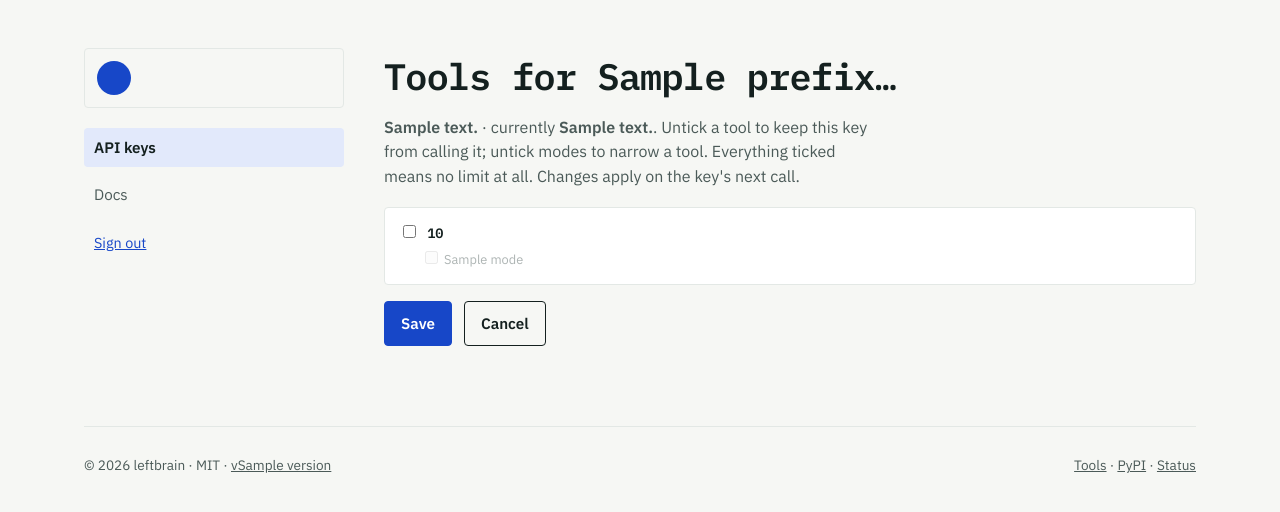
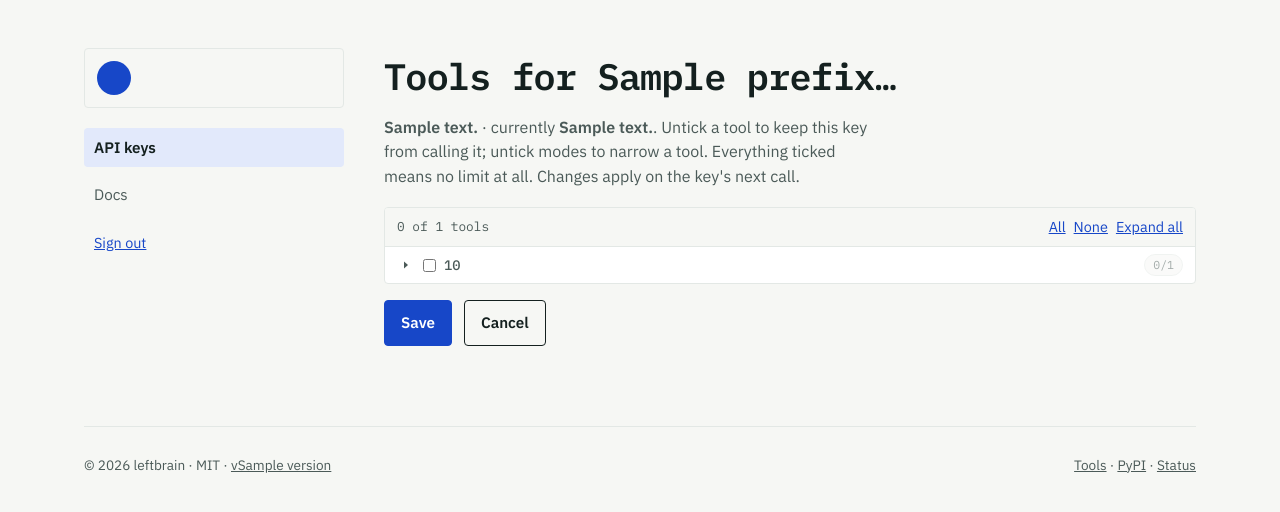
Before and after one commit to Lazy-Coder-03/leftbrain, a Python web app: template src/leftbrain/web/templates/key_scope.html in a window 1280 px wide. Shown: the part 83-595 px from the top of the page. Run offline with Jinja, Linux system fonts and the light colour scheme; the template is opened without the code that fills it: most values are stand-ins (such as "Sample title", 1, 10 or a date in 2020).

Commit message:
web: make the per-key tool scope a tree
Eighteen tools in a three-column grid of blocks, each column running to a different
height, so a tool's modes wrapped into a shape that had nothing to do with the tool above
it and the whole panel read as ragged.

One full-width row per tool now, with a disclosure triangle, the tool name, and a
picked/total count; its modes are collapsible children indented under a guide line, laid
out in an auto-filling grid so they wrap into columns rather than a run-on line.

- A tool with some but not all of its modes gets an indeterminate checkbox and a
  highlighted count, and starts expanded - a partial scope is the one worth seeing without
  a click.
- Unticking the last mode turns the tool off; ticking any mode turns it back on. Ticking a
  tool restores every mode, because 'all of it' is the useful default and narrowing from
  there is one more click.
- All / None / Expand all in a sticky header, with a live count.
- The counts are rendered by the server, so a key's scope is readable with JavaScript off,
  which the tests assert.

Keeps the existing behaviour that unticking a tool disables its mode boxes: a disabled
checkbox is not posted, and 'no modes' has to mean 'not this tool' rather than 'this tool,
with nothing'.

```diff
--- a/src/leftbrain/web/static/site.css
+++ b/src/leftbrain/web/static/site.css
@@ -56,13 +56,34 @@ table.keys{width:100%;border-collapse:collapse;font-size:.92rem}table.keys th{te
 .pill{display:inline-block;padding:2px 8px;border-radius:999px;font-size:.72rem;font-family:var(--mono);border:1px solid currentColor}.pill.ok{color:var(--good)}.pill.off{color:var(--ink2)}.pill.soon{color:var(--bad)}
 .newkey{display:flex;gap:10px;margin:18px 0}.newkey input,.newkey select{font:inherit;padding:10px 12px;border:1px solid var(--line);border-radius:var(--radius);background:var(--bg);color:var(--ink)}.newkey input{flex:1}.newkey select{font-family:var(--mono);font-size:.88rem}
 .hint.warn{color:var(--bad)}.hint.warn a{color:inherit}.newkey+.hint.warn{margin:-8px 0 14px}.hint[hidden]{display:none}
-/* per-key tool scope: the grid on the create form (collapsed) and on the edit page */
-.newkey{flex-wrap:wrap}.newkey .scope-pick{flex-basis:100%;font-size:.92rem}.scope-pick summary{cursor:pointer;color:var(--ink2)}.scope-pick summary .hint{margin-left:6px}.scope-pick>.hint{margin:8px 0 0;font-family:var(--body);font-size:.85rem}
-.scope{display:grid;grid-template-columns:repeat(3,1fr);gap:12px 18px;margin:12px 0 4px;padding:14px;border:1px solid var(--line2);border-radius:var(--radius);background:var(--bg2)}
-.scope-tool{display:grid;gap:4px;align-content:start}.scope-tool>label{font-family:var(--mono);font-weight:600;font-size:.85rem}.scope label{cursor:pointer}
-.scope-modes{display:flex;flex-wrap:wrap;gap:2px 10px;padding-left:22px;font-size:.8rem;color:var(--ink2)}.scope-modes label{white-space:nowrap}.scope-modes label:has(input:disabled){opacity:.45}
+/* per-key tool scope: a tree, one row per tool with its modes as children */
+.newkey{flex-wrap:wrap}.newkey .scope-pick{flex-basis:100%;font-size:.92rem}.scope-pick summary{cursor:pointer;color:var(--ink2)}.scope-pick summary::marker{color:var(--line)}
+.scope{margin:12px 0 4px;border:1px solid var(--line2);border-radius:var(--radius);background:var(--bg2);max-height:min(60vh,620px);overflow:auto}
+.scope .node{border-bottom:1px solid var(--line2)}.scope .node:last-child{border-bottom:0}
+.scope .row{display:flex;align-items:center;gap:8px;padding:7px 12px;min-height:34px}
+.scope .row:hover{background:var(--bg)}
+.scope .twisty{display:grid;place-items:center;width:18px;height:18px;flex:0 0 18px;border:0;background:none;padding:0;color:var(--ink2);border-radius:3px}
+.scope .twisty:hover{background:var(--line2);color:var(--ink)}
+.scope .twisty svg{transition:transform .12s ease}
+.scope .node[aria-expanded="true"]>.row .twisty svg{transform:rotate(90deg)}
+.scope .twisty.spacer{pointer-events:none}
+.scope .name{display:flex;align-items:center;gap:8px;font-family:var(--mono);font-weight:600;font-size:.86rem;cursor:pointer;flex:1 1 auto;min-width:0}
+.scope .name span{overflow:hidden;text-overflow:ellipsis}
+.scope .count{font-family:var(--mono);font-size:.72rem;color:var(--ink2);background:var(--bg);border:1px solid var(--line2);border-radius:999px;padding:1px 8px;flex:0 0 auto;font-variant-numeric:tabular-nums}
+.scope .node.partial>.row .count{color:var(--accent);border-color:var(--accent-soft);background:var(--accent-soft)}
+.scope .node.off>.row .name{color:var(--ink2);font-weight:500}
+.scope .node.off>.row .count{opacity:.5}
+/* children: indented under a guide line, the way a file tree reads */
+.scope .kids{display:none;grid-template-columns:repeat(auto-fill,minmax(148px,1fr));gap:2px 12px;padding:2px 12px 10px 38px;margin-left:19px;border-left:1px solid var(--line2)}
+.scope .node[aria-expanded="true"]>.kids{display:grid}
+.scope .mode{display:flex;align-items:center;gap:7px;font-size:.8rem;color:var(--ink2);cursor:pointer;padding:3px 6px;border-radius:3px;white-space:nowrap}
+.scope .mode:hover{background:var(--bg)}
+.scope .mode input:disabled+span{opacity:.45}
+.scope input[type=checkbox]{flex:0 0 auto;margin:0;accent-color:var(--accent)}
+.scope .tools-head{display:flex;align-items:center;gap:12px;padding:8px 12px;border-bottom:1px solid var(--line2);background:var(--bg);position:sticky;top:0;z-index:1;font-size:.85rem}
+.scope .tools-head .grow{margin-left:auto;display:flex;gap:8px}
 .lede.sm{font-size:1rem;margin:10px 0 18px}.scopeform .cta{margin-top:16px}td .tools{font-size:.85rem;color:var(--ink2)}
-@media (max-width:860px){.scope{grid-template-columns:1fr 1fr}}
+@media (max-width:640px){.scope .kids{grid-template-columns:1fr 1fr;padding-left:30px}}
 .keybar .hint.expiry{margin-left:0;flex-basis:100%;font-family:var(--body)}
 .reveal{margin:0 0 18px;padding:16px;border:1px dashed var(--accent);border-radius:var(--radius);background:var(--accent-soft);position:relative}.reveal code{display:block;font-size:1rem;margin:8px 0;word-break:break-all}.reveal .note code{display:inline;font-size:inherit;margin:0}.reveal .note{font-size:.85rem;color:var(--ink2)}.reveal .copy{position:absolute;top:12px;right:12px}
 /* docs */
--- a/src/leftbrain/web/static/site.js
+++ b/src/leftbrain/web/static/site.js
@@ -55,14 +55,92 @@
     lifetime.addEventListener('change', syncWarning); syncWarning();
   }
 
-  // tool scope grid: unticking a tool disables its modes (disabled boxes are not posted); ticking it back ticks them all
+  // tool scope tree: a tool row with its modes as collapsible children. Unticking a tool
+  // disables its modes, because a disabled checkbox is not posted and "no modes" has to
+  // mean "not this tool" rather than "this tool, with nothing".
   $$('[data-scope-grid]').forEach(function (grid) {
-    var summary = grid.parentNode.querySelector('[data-scope-summary]'), tools = $$('input[data-tool]', grid);
-    function sync(tool, ticked) {
-      $$('input[data-of="' + tool.getAttribute('data-tool') + '"]', grid).forEach(function (m) { m.disabled = !tool.checked; if (ticked) m.checked = true; });
-      if (summary) { var n = tools.filter(function (t) { return t.checked; }).length; summary.textContent = n === tools.length ? 'all tools' : n === 1 ? '1 tool' : n + ' of ' + tools.length + ' tools'; }
+    var summary = grid.parentNode.querySelector('[data-scope-summary]');
+    var tools = $$('input[data-tool]', grid);
+
+    function modesOf(tool) { return $$('input[data-of="' + tool.getAttribute('data-tool') + '"]', grid); }
+
+    function paint(node, tool) {
+      var modes = modesOf(tool), on = tool.checked;
+      var picked = modes.filter(function (m) { return m.checked; }).length;
+      node.classList.toggle('off', !on);
+      // A tool with some but not all of its modes is neither ticked nor unticked, and the
+      // checkbox says so rather than rounding to one of them.
+      tool.indeterminate = on && modes.length > 0 && picked > 0 && picked < modes.length;
+      node.classList.toggle('partial', tool.indeterminate);
+      var count = node.querySelector('[data-count]');
+      if (count) count.textContent = (on ? picked : 0) + '/' + modes.length;
     }
-    tools.forEach(function (t) { t.addEventListener('change', function () { sync(t, t.checked); }); sync(t, false); });
+
+    var headCount = grid.querySelector('[data-scope-count]');
+    function total() {
+      var n = tools.filter(function (t) { return t.checked; }).length;
+      var text = n === tools.length ? 'all tools' : n === 1 ? '1 tool' : n + ' of ' + tools.length + ' tools';
+      if (summary) summary.textContent = text;
+      if (headCount) headCount.textContent = n === tools.length ? 'All ' + tools.length + ' tools' : text;
+    }
+
+    grid.addEventListener('click', function (e) {
+      var t = e.target.closest && e.target.closest('[data-twisty]');
+      if (!t) return;
+      var node = t.closest('[data-node]');
+      node.setAttribute('aria-expanded', node.getAttribute('aria-expanded') !== 'true');
+    });
+
+    grid.addEventListener('change', function (e) {
+      var box = e.target;
+      if (box.hasAttribute('data-tool')) {
+        // Ticking a tool back on restores every mode: the useful default is "all of it",
+        // and narrowing from there is one more click.
+        modesOf(box).forEach(function (m) { m.disabled = !box.checked; if (box.checked) m.checked = true; });
+        paint(box.closest('[data-node]'), box);
+      } else if (box.hasAttribute('data-of')) {
+        var node = box.closest('[data-node]'), tool = node.querySelector('input[data-tool]');
+        var modes = modesOf(tool);
+        // Unticking the last mode is how you turn the tool off; ticking one turns it back on.
+        if (!modes.some(function (m) { return m.checked; })) { tool.checked = false; modes.forEach(function (m) { m.disabled = true; }); }
+        else if (!tool.checked) { tool.checked = true; modes.forEach(function (m) { m.disabled = false; }); }
+        paint(node, tool);
+      } else return;
+      total();
+    });
+
+    function setAll(on) {
+      tools.forEach(function (t) {
+        t.checked = on;
+        modesOf(t).forEach(function (m) { m.disabled = !on; m.checked = on; });
+        paint(t.closest('[data-node]'), t);
+      });
+      total();
+    }
+    var head = grid.querySelector('.tools-head');
+    if (head) {
+      head.addEventListener('click', function (e) {
+        var b = e.target.closest && e.target.closest('button');
+        if (!b) return;
+        if (b.hasAttribute('data-all')) setAll(true);
+        else if (b.hasAttribute('data-none')) setAll(false);
+        else if (b.hasAttribute('data-expand')) {
+          var nodes = $$('[data-node]', grid).filter(function (n) { return n.querySelector('.kids'); });
+          var open = nodes.every(function (n) { return n.getAttribute('aria-expanded') === 'true'; });
+          nodes.forEach(function (n) { n.setAttribute('aria-expanded', !open); });
+          b.textContent = open ? 'Expand all' : 'Collapse all';
+        }
+      });
+    }
+
+    // A tool that is off, or only partly on, is worth seeing without a click.
+    tools.forEach(function (t) {
+      var node = t.closest('[data-node]');
+      modesOf(t).forEach(function (m) { m.disabled = !t.checked; });
+      paint(node, t);
+      if (node.classList.contains('partial')) node.setAttribute('aria-expanded', 'true');
+    });
+    total();
   });
 
   // docs key picker: choosing a key reloads the page with that key filled in
--- a/src/leftbrain/web/templates/_scope_grid.html
+++ b/src/leftbrain/web/templates/_scope_grid.html
@@ -1,10 +1,34 @@
-{# The tool grid: one box per tool, its modes indented beneath. Everything ticked when `scope_of` is none. #}
+{# The tool scope, as a tree: one row per tool, its modes as collapsible children.
+   Everything ticked when `scope_of` is none. #}
 <input type="hidden" name="scope_form" value="1">
-<div class="scope" data-scope-grid>
+<div class="scope" data-scope-grid role="tree" aria-label="Tools this key may call">
+  <div class="tools-head">
+    <span class="hint" data-scope-count></span>
+    <span class="grow">
+      <button type="button" class="linklike" data-all>All</button>
+      <button type="button" class="linklike" data-none>None</button>
+      <button type="button" class="linklike" data-expand>Expand all</button>
+    </span>
+  </div>
   {% for tool, modes in catalogue.items() %}{% set on = scope_of is none or tool in scope_of.tools %}
-  <div class="scope-tool">
-    <label><input type="checkbox" name="scope" value="{{ tool }}" data-tool="{{ tool }}"{% if on %} checked{% endif %}> <span>{{ tool }}</span></label>
-    {% if modes %}<div class="scope-modes">{% for m in modes %}<label><input type="checkbox" name="scope" value="{{ tool }}:{{ m }}" data-of="{{ tool }}"{% if on and (scope_of is none or scope_of.tools[tool] is none or m in scope_of.tools[tool]) %} checked{% endif %}{% if not on %} disabled{% endif %}> {{ m }}</label>{% endfor %}</div>{% endif %}
+  {%- set picked = [] -%}
+  {%- for m in modes -%}{%- if on and (scope_of is none or scope_of.tools[tool] is none or m in scope_of.tools[tool]) -%}{{ picked.append(m) or "" }}{%- endif -%}{%- endfor -%}
+  <div class="node{% if not modes %} leaf{% endif %}" data-node role="treeitem" aria-expanded="false">
+    <div class="row">
+      {% if modes %}<button type="button" class="twisty" data-twisty aria-label="Show {{ tool }} modes" tabindex="-1">
+        <svg viewBox="0 0 12 12" width="12" height="12" aria-hidden="true"><path d="M4 2.5 8 6l-4 3.5z" fill="currentColor"/></svg>
+      </button>{% else %}<span class="twisty spacer" aria-hidden="true"></span>{% endif %}
+      <label class="name">
+        <input type="checkbox" name="scope" value="{{ tool }}" data-tool="{{ tool }}"{% if on %} checked{% endif %}>
+        <span>{{ tool }}</span>
+      </label>
+      {% if modes %}<span class="count" data-count>{{ picked|length }}/{{ modes|length }}</span>{% endif %}
+    </div>
+    {% if modes %}
+    <div class="kids" role="group">
+      {% for m in modes %}<label class="mode"><input type="checkbox" name="scope" value="{{ tool }}:{{ m }}" data-of="{{ tool }}"{% if m in picked %} checked{% endif %}{% if not on %} disabled{% endif %}> <span>{{ m }}</span></label>{% endfor %}
+    </div>
+    {% endif %}
   </div>
   {% endfor %}
 </div>
```
Also changed, not shown: tests/test_scope_tree.py (added, +70 -0 lines), CHANGELOG.md.
